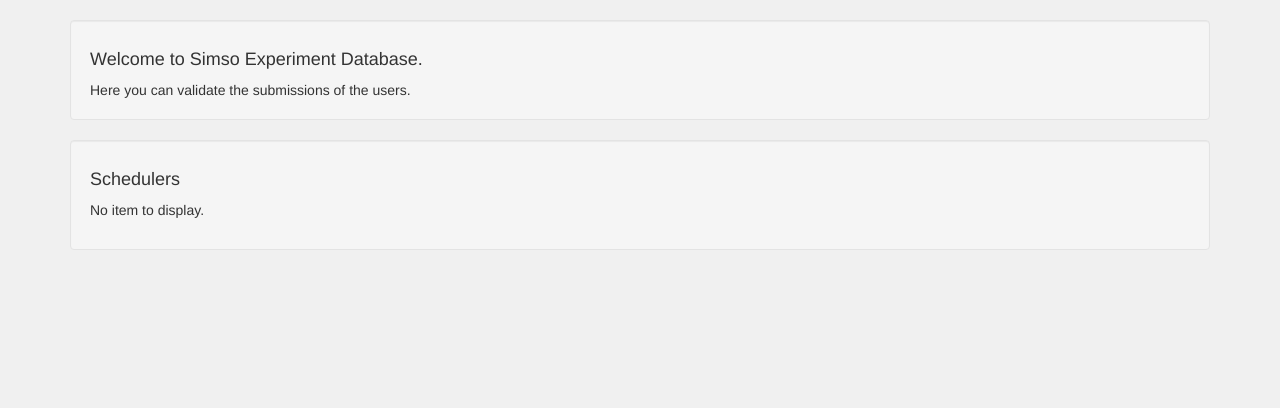
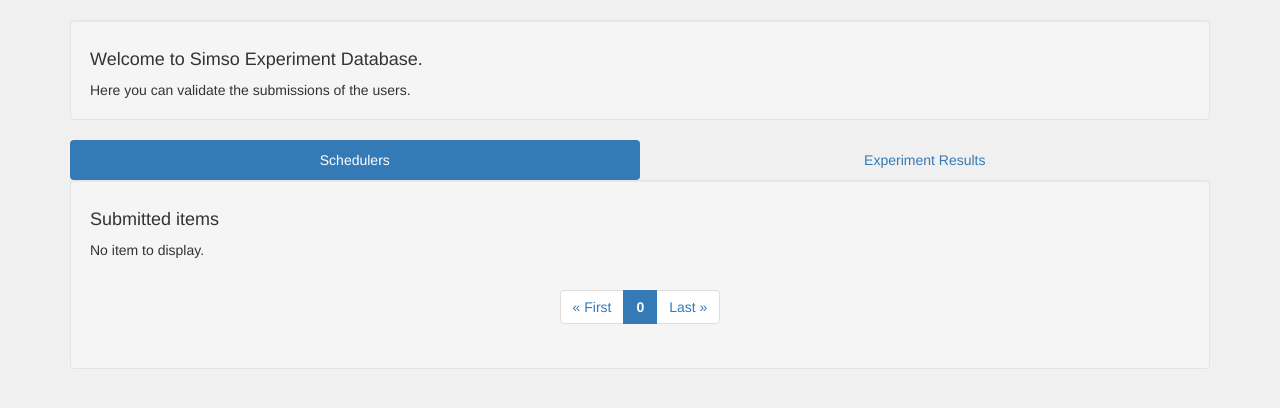
Before and after one commit to Scriptopathe/simso-exp, a Django app: a page that uses simsoexp/templates/manage_validation.html in a window 1280 px wide. Shown: the part 52-460 px from the top of the page. Run offline with Django 3.2, Linux system fonts and the light colour scheme; a user stored in the database is signed in; data comes from the database, SQL or seed files in the repository; both versions use the stored data as it was before the commit; some libraries are stand-ins or nearby versions.

Commit message:
Validation now work also for results

```diff
--- a/simsoexp/models.py
+++ b/simsoexp/models.py
@@ -86,6 +86,10 @@ class Results(models.Model):
 	# Metrics
 	metrics = models.ManyToManyField(Metric)
 
+	@property
+	def name(self):
+		return str(self)
+
 	def __str__(self):
 		return "Result of testset '" + self.test_set.name + \
 			"' with scheduling policy '" + self.scheduling_policy.name + "'";
--- a/simsoexp/templates/manage_validation.html
+++ b/simsoexp/templates/manage_validation.html
@@ -9,59 +9,113 @@
     <h4>Welcome to Simso Experiment Database.</h4>
     Here you can validate the submissions of the users.<br />
 </div>
+<ul class="nav nav-pills nav-justified">
+      <li role="presentation" {% if type == 'schedulers' %} class="active" {% endif %}>
+          <a href="{% url 'simsoexp.views.manage_validation' %}?type=schedulers">Schedulers</a>
+      </li>
+      <li role="presentation" {% if type != 'schedulers' %} class="active" {% endif %}>
+          <a href="{% url 'simsoexp.views.manage_validation' %}?type=results">Experiment Results</a>
+      </li>
+</ul>
+<div class="well">
+    <h4>Submitted items</h4>
+    {% for item in items %}
 
-<div class="well">
-    <h4>Schedulers</h4>
-    {% for sched in scheds %}
-
-    <div class="panel panel-primary" id="panel{{sched.id}}">
+    <div class="panel panel-primary" id="panel{{item.id}}">
     	<div class="well well-sm"
     		data-toggle="collapse"
     		style="margin-bottom: 0px; cursor: pointer;"
-    		data-target="#collapse{{ sched.id }}">
-            <button
-                data-toggle="tooltip" data-placement="top" title="Deletes this scheduler proposition."
-                class="btn btn-danger" id="remove{{sched.id}}"><span class="glyphicon glyphicon-remove"></span></button>
-            <button
-                data-toggle="tooltip" data-placement="top" title="Validates this scheduler."
-                class="btn btn-success" id="validate{{sched.id}}"><span class="glyphicon glyphicon-ok"></span></button>
-            <b>{{sched.name}}</b>
+    		data-target="#collapse{{ item.id }}">
+
+            <div class="row">
+                <div class="col-sm-2" style="border-right: 1px dashed #333; width: 110px;">
+                    <button
+                        data-toggle="tooltip" data-placement="top" title="Deletes this {{type}} proposition."
+                        class="btn btn-danger btn-sm" id="remove{{item.id}}"><span class="glyphicon glyphicon-remove"></span></button>
+                    <button
+                        data-toggle="tooltip" data-placement="top" title="Validates this {{type}}."
+                        class="btn btn-success btn-sm" id="validate{{item.id}}"><span class="glyphicon glyphicon-ok"></span></button>
+
+                </div>
+                <div class="col-sm-1" style="padding-top: 3px">
+                    <center><span class="badge">{{item.contributor.username}}</span></center>
+                </div>
+                <div class="col-sm-8" style="padding-top: 3px">
+                    {{item.name}}
+                </div>
+            </div>
+
+
         </div>
 
+        <!-- Button script -->
+        <script>
+            $("#remove{{item.id}}").click(function(e) {
+                e.stopPropagation();
+                $("#deleteModalId").text("{{item.id}}");
+                $("#deleteModal").modal('show');
+            });
 
-    	<div id="collapse{{ sched.id }}" class="panel-collapse collapse">
+            $("#validate{{item.id}}").click(function(e) {
+               e.stopPropagation();
+               var url = "{% url 'simsoexp.views.validation_action' %}";
+               $.get(url, {
+                   'action' : 'validate',
+                   'id' : '{{item.id}}',
+                   'type' : '{{type}}'
+               }, function(data) {
+                    if(data == "success")
+                        $("#panel{{item.id}}").fadeOut(100);
+
+               });
+            });
+        </script>
+
+    	<div id="collapse{{ item.id }}" class="panel-collapse collapse">
             <br />
             <div class="form-horizontal">
+
+                <!-- Schedulers -->
+                {% if type == "schedulers" %}
                 <div class="form-group">
                     <label class="control-label col-sm-2">Class name :  </label>
                     <div class="col-sm-4">
-                        <input disabled class="form-control" type="text" value="{{sched.class_name}}"></input>
+                        <input disabled class="form-control" type="text" value="{{item.class_name}}"></input>
                     </div>
                 </div>
-                <div class="editor" id="editor{{ sched.id }}" style="height: 400px">{% autoescape on %}{{ sched.code }}{% endautoescape %}
-                </div>
+                <div class="editor" id="editor{{ item.id }}" style="height: 400px">{% autoescape on %}{{ item.code }}{% endautoescape %}</div>
                 <script>
-                    var editor = ace.edit("editor{{sched.id}}");
+                    var editor = ace.edit("editor{{item.id}}");
                     editor.setTheme("ace/theme/chrome");
                     editor.getSession().setMode("ace/mode/python");
-                    $("#remove{{sched.id}}").click(function(e) {
-                        e.stopPropagation();
-                        $("#deleteModalId").text("{{sched.id}}");
-                        $("#deleteModal").modal('show');
-                    });
+                </script>
+                <!-- Results -->
+                {% else %}
+                <table class="table table-bordered table-striped table-hover">
+                    <thead>
+                        <tr>
+                            <th>Name</th>
+                            <th>Count</th>
+                            <th>Average</th>
+                            <th>Std. Dev.</th>
+                            <th>Median</th>
+                        </tr>
+                    </thead>
+                    <tbody>
+                        {% for metric in item.metrics.all %}
+                        <tr>
+                            <td>{{metric.name}}</td>
+                            <td>{{metric.count}}</td>
+                            <td>{{metric.avg}}</td>
+                            <td>{{metric.std}}</td>
+                            <td>{{metric.median}}</td>
+                        </tr>
+                        {% endfor %}
+                    </tbody>
+                </table>
 
-                    $("#validate{{sched.id}}").click(function(e) {
-                       e.stopPropagation();
-                       $.get("{% url 'simsoexp.views.scheduler_validation_action' %}", {
-                           'action' : 'validate',
-                           'id' : '{{sched.id}}'
-                       }, function(data) {
-                            if(data == "success")
-                                $("#panel{{sched.id}}").fadeOut(100);
+                {% endif %}
 
-                       });
-                    });
-                </script>
             </div>
 
     	</div>
@@ -71,6 +125,7 @@
     {% empty %}
         <p>No item to display.</p>
     {% endfor %}
+
     <div class="modal fade" id="deleteModal" tabindex="-1" role="dialog">
     	<div class="modal-dialog">
     		<div class="modal-content">
@@ -86,20 +141,20 @@
     			</div>
                 <div class="modal-footer">
                     <button id="deleteModalSubmit" data-dismiss="modal" type="button" class="btn btn-primary">Delete this !</button>
-
                 </div>
                 <script>
                     $("#deleteModalSubmit").click(function() {
-                        var schedId = $("#deleteModalId").text();
+                        var itemId = $("#deleteModalId").text();
                         var reason = $("#deleteReasonArea").val();
-
-                        $.get("{% url 'simsoexp.views.scheduler_validation_action' %}", {
+                        var url = "{% url 'simsoexp.views.validation_action' %}";
+                        $.get(url, {
                                 'action' : 'delete',
-                                'id' : schedId,
+                                'type' : '{{type}}',
+                                'id' : itemId,
                                 'reason' : reason
                         }, function(data) {
                             if(data == "success")
-                                $("#panel" + schedId).fadeOut(100);
+                                $("#panel" + itemId).fadeOut(100);
                         });
                     });
                 </script>
@@ -107,6 +162,28 @@
     	</div>
     </div>
 
+    <center><ul class="pagination">
+        <li>
+          <a href="{% url 'simsoexp.views.manage_validation' %}?page=0&type={{type}}" aria-label="First">
+            <span aria-hidden="true">&laquo; First</span>
+          </a>
+        </li>
+        {% for pageId in pagesDisp %}
+
+        {% if pageId == page %}
+        <li class="active"><a><b>{{pageId}}</b></a></li>
+
+        {% else %}
+        <li><a href="{% url 'simsoexp.views.manage_validation' %}?page={{pageId}}&type={{type}}">{{pageId}}</a></li>
+
+        {% endif %}
+        {% endfor %}
+        <li>
+          <a href="{% url 'simsoexp.views.manage_validation' %}?page={{pagesCount}}&type={{type}}" aria-label="Last">
+            <span aria-hidden="true">Last &raquo;</span>
+          </a>
+        </li>
+    </ul></center>
 
     <script>
         $(document).ready(function() {
--- a/simsoexp/urls.py
+++ b/simsoexp/urls.py
@@ -3,7 +3,7 @@ from . import views
 
 urlpatterns = [
 	url('^$', views.index, name='index'),
-	url('^validation/action/$', views.scheduler_validation_action, name="scheduler_validation_action"),
+	url('^validation/action/$', views.validation_action, name="validation_action"),
 	url('^validation/$', views.manage_validation, name="manage_validation"),
 	url('^notifications/$', views.notifications, name="notifications"),
 	url('^notifications/read/$', views.user_read_notification, name="notifications_read"),
--- a/simsoexp/views.py
+++ b/simsoexp/views.py
@@ -132,45 +132,79 @@ def manage_validation(request):
 	View where the admins can validate database entries.
 	"""
 	template = loader.get_template('manage_validation.html')
+	itemType = request.GET.get('type', 'schedulers')
+	page = int(request.GET.get('page', 0))
+
+	# Creates the request
+	req = None
+	if(itemType == 'schedulers'):
+		req = lambda: get_schedulers_by_name("", False)
+	else:
+		req = lambda: Results.objects.filter(approved=False)
+
+	# Call paginate
+	count, page, start, end, items, pagesDisp, pagesCount = paginate(req, page)
+
 	context = RequestContext(request, {
-		'scheds' : get_schedulers_by_name("", False),
+		'count' : count,
+		'page' : page,
+		'start' : start,
+		'end' : end,
+		'items' : items,
+		'pagesDisp' : pagesDisp,
+		'pagesCount' : pagesCount,
+		'type' : itemType,
 	})
 	return HttpResponse(template.render(context))
 
 @user_passes_test(lambda u: u.is_staff)
-def scheduler_validation_action(request):
+def validation_action(request):
 	"""
 	View which only removes / validates schedulers.
 	"""
 	action = request.GET['action']
 	identifier = request.GET['id']
-	objs = SchedulingPolicy.objects.filter(pk=int(identifier))
-	if len(objs) == 0:
-		return HttpResponse("error:bad id")
-	sched = objs[0]
+	item_type = request.GET['type']
+
+	objs = None
+	item = None
+	if item_type == 'scheduler':
+		objs = SchedulingPolicy.objects.filter(pk=int(identifier))
+		if len(objs) == 0:
+			return HttpResponse("error:bad id")
+		item = objs[0]
+	elif item_type == 'results':
+		objs = Results.objects.filter(pk=int(identifier))
+		if len(objs) == 0:
+			return HttpResponse("error:bad id")
+		item = objs[0]
+	else:
+		return HttpResponse("error: bad type")
 
 	if action == "delete":
 		reason = request.GET['reason']
-		notif = Notification()
-		notif.title = "Submission of scheduler " + sched.name + " : refused."
-		notif.user = request.user
-		notif.content = reason
-		notif.ntype = "danger"
-		notif.save()
-		sched.delete()
+		if reason != "<user>":
+			notif = Notification()
+			notif.title = "Submission of {} '{}' : refused.".format(item_type, item.name)
+			notif.user = request.user
+			notif.content = reason
+			notif.ntype = "danger"
+			notif.save()
+		item.delete()
 		return HttpResponse("success")
 	elif action == "validate":
-		sched.approved = True
-		sched.save()
+		item.approved = True
+		item.save()
 		notif = Notification()
-		notif.title = "Submission of scheduler " + sched.name + " : approved."
+		notif.title = "Submission of {} '{}' : approved.".format(item_type, item.name)
 		notif.user = request.user
-		notif.content = "Congratulations ! Your scheduler has been added to the database."
+		notif.content = "Congratulations ! Your {} has been added to the database.".format(item_type)
 		notif.ntype = "success"
 		notif.save()
 		return HttpResponse("success")
 	else:
 		return HttpResponse("error:bad action")
+
 
 @login_required
 def notifications(request):
@@ -315,8 +349,8 @@ def api_upload_experiment(request):
 	if(testset_id == "-1"):
 		# Creates the test set object
 		testset = TestSet()
-		testset.save() # necessary to use many to many relationships
 		testset.name = test_name
+		testset.save()
 		testset.categories = [get_test_category(cat) for cat in test_categories]
 		testset.files = save(files)
 		testset.save()
```
Also changed, not shown: simsoexp/templates/contributions.html (+5 -2 lines), db.sqlite3, simsoexp/migrations/0016_auto_20150724_1330.py (added).
